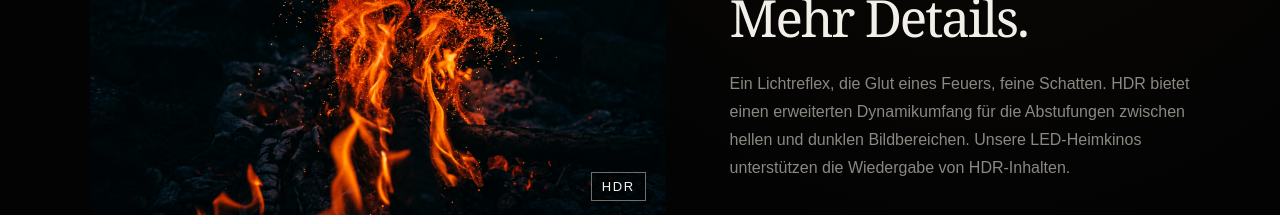
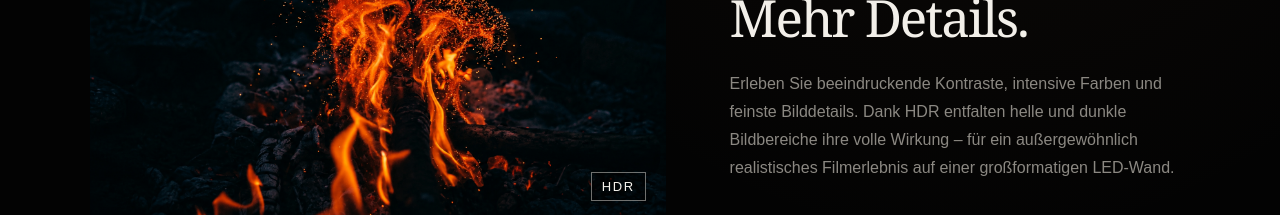
Before and after one commit to dennis-glaser-coder/cinema-n7, a Next.js app: page /warum-cinema-n7 in a window 1280 px wide. Shown: the part 737-952 px from the top of the page. Built offline with nearby package versions, Linux system fonts and the light colour scheme; no server answers.

Commit message:
Revise HDR description on Warum CINEMA N7

```diff
--- a/app/warum-cinema-n7/page.tsx
+++ b/app/warum-cinema-n7/page.tsx
@@ -33,10 +33,9 @@ export default function WhyCinemaN7Page() {
         </div>
         <div className="why-hdr-copy">
           <h2 id="why-hdr-title">Mehr Tiefe.<br />Mehr Details.</h2>
-          <p>Ein Lichtreflex, die Glut eines Feuers, feine Schatten.
-            HDR bietet einen erweiterten Dynamikumfang für die Abstufungen
-            zwischen hellen und dunklen Bildbereichen. Unsere LED-Heimkinos
-            unterstützen die Wiedergabe von HDR-Inhalten.</p>
+          <p>Erleben Sie beeindruckende Kontraste, intensive Farben und feinste Bilddetails.
+            Dank HDR entfalten helle und dunkle Bildbereiche ihre volle Wirkung –
+            für ein außergewöhnlich realistisches Filmerlebnis auf einer großformatigen LED-Wand.</p>
         </div>
       </section>
       <section className="editorial-rows" aria-label="Die Vorteile unseres LED-Heimkinos">
```
